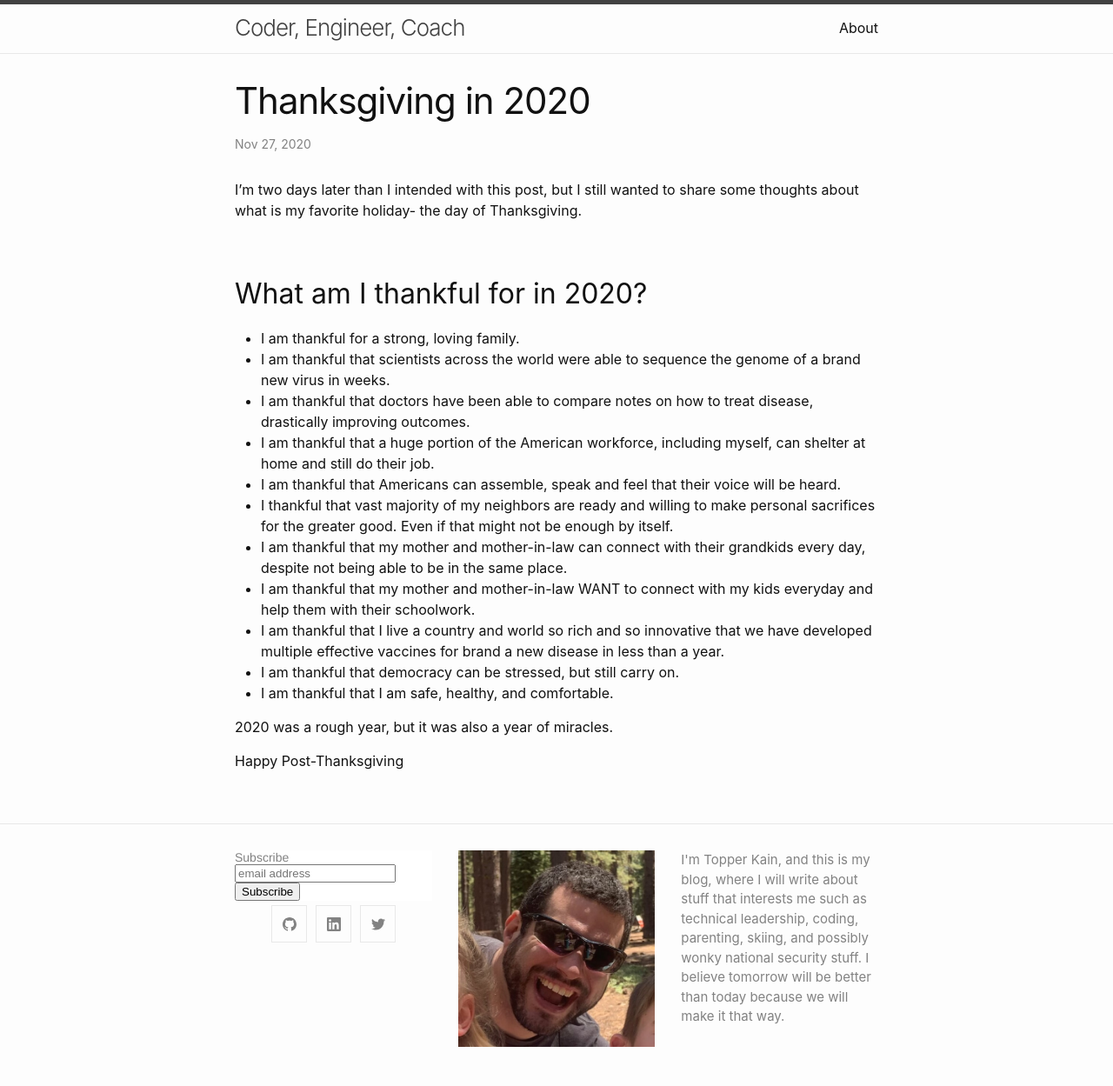
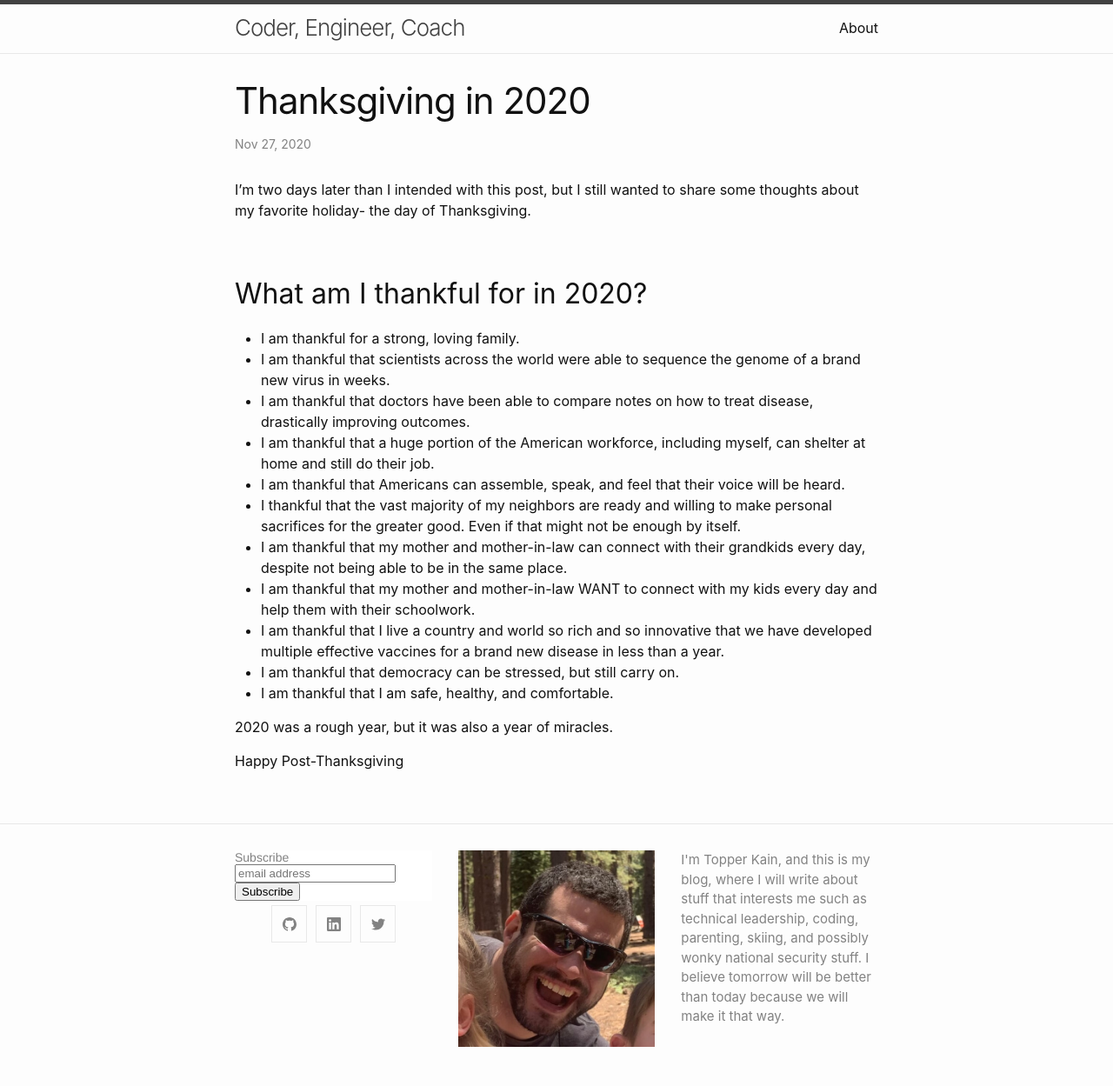
Before and after one commit to TopperKain/topperkain.github.io, a Jekyll site: the page built from _posts/2020-11-27-2020-thanksgiving2020.md, in a window 1280 px wide. Shown: the whole page at 87% size. Built offline with Jekyll 4.4.1, drawn with Linux system fonts in a browser that asks for light colours; comment, search, counter and statistics services are not loaded.

Commit message:
spelling fixes

```diff
--- a/_posts/2020-11-27-2020-thanksgiving2020.md
+++ b/_posts/2020-11-27-2020-thanksgiving2020.md
@@ -5,18 +5,18 @@ published: true
 categories: Thanksgiving in 2020
 ---
 
-I'm two days later than I intended with this post, but I still wanted to share some thoughts about what is my favorite holiday- the day of Thanksgiving.
+I'm two days later than I intended with this post, but I still wanted to share some thoughts about my favorite holiday- the day of Thanksgiving.
 
 ## What am I thankful for in 2020?
 - I am thankful for a strong, loving family.
 - I am thankful that scientists across the world were able to sequence the genome of a brand new virus in weeks.
 - I am thankful that doctors have been able to compare notes on how to treat disease, drastically improving outcomes.
 - I am thankful that a huge portion of the American workforce, including myself, can shelter at home and still do their job.
-- I am thankful that Americans can assemble, speak and feel that their voice will be heard.
-- I thankful that vast majority of my neighbors are ready and willing to make personal sacrifices for the greater good. Even if that might not be enough by itself.
+- I am thankful that Americans can assemble, speak, and feel that their voice will be heard.
+- I thankful that the vast majority of my neighbors are ready and willing to make personal sacrifices for the greater good. Even if that might not be enough by itself.
 - I am thankful that my mother and mother-in-law can connect with their grandkids every day, despite not being able to be in the same place.
-- I am thankful that my mother and mother-in-law WANT to connect with my kids everyday and help them with their schoolwork.
-- I am thankful that I live a country and world so rich and so innovative that we have developed multiple effective vaccines for brand a new disease in less than a year.
+- I am thankful that my mother and mother-in-law WANT to connect with my kids every day and help them with their schoolwork.
+- I am thankful that I live a country and world so rich and so innovative that we have developed multiple effective vaccines for a brand new disease in less than a year.
 - I am thankful that democracy can be stressed, but still carry on.
 - I am thankful that I am safe, healthy, and comfortable.
 
```
